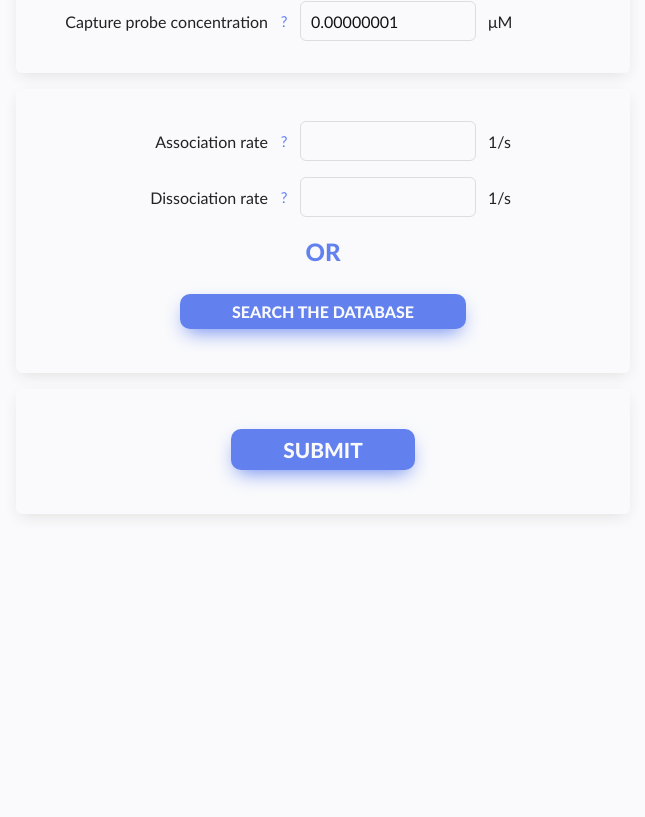
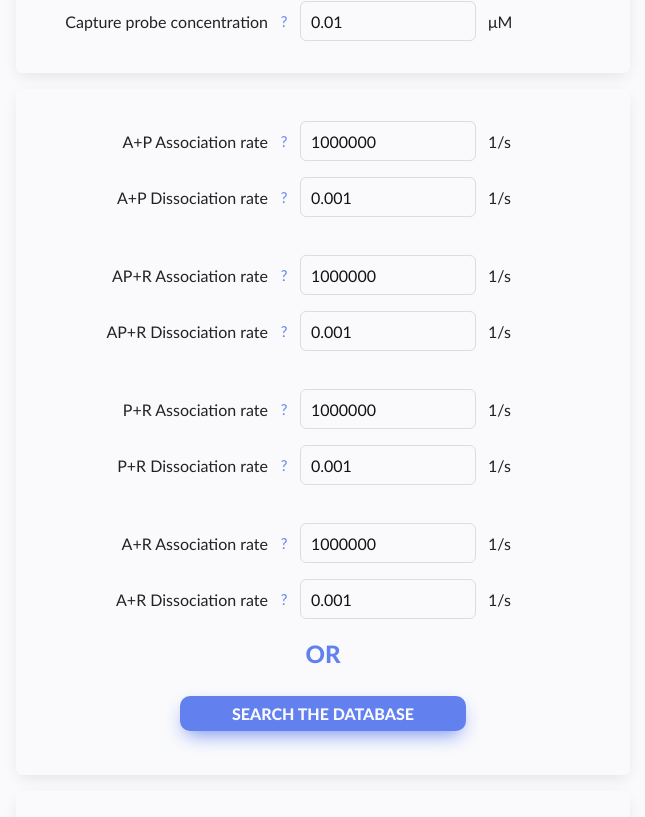
Before and after one commit to PauliusSasnauskas/igem-vilnius-2020-software, a React (Create React App) app in the folder frontend/: page / in a window 1280 px wide. Shown: the part 719-1536 px from the top of the page, without its empty margins (317-962 px from the left). Before the commit the page ends 1265 px from the top, so only its background shows below. Built offline with nearby package versions, Linux system fonts and the light colour scheme.

Commit message:
fix retrieving rates from database, change micro prefixes

```diff
--- a/frontend/src/LFAModelIndex.js
+++ b/frontend/src/LFAModelIndex.js
@@ -18,9 +18,9 @@ export default function LFAModelIndex(props) {
 	const [parameters, setParameters] = React.useState({
 		flowRate: "180",
 		diffusCoef: "0.0000000001",
-		aCoef: "0.00000001",
-		pCoef: "0.00000001",
-		rCoef: "0.00000001",
+		aCoef: "0.01",
+		pCoef: "0.01",
+		rCoef: "0.01",
 		assocRate1: "1000000",
 		dissocRate1: "0.001",
 		assocRate2: "1000000",
@@ -32,6 +32,7 @@ export default function LFAModelIndex(props) {
 	});
 
 	const setParameter = (parameter, value) => {
+		console.log("settingPar", parameter, value);
 		setParameters({ ...parameters, [parameter]: value })
 	};
 
@@ -58,7 +59,7 @@ export default function LFAModelIndex(props) {
 			body: JSON.stringify(request),
 		};
 
-		let debug = true;
+		let debug = false;
 		if (debug){
 			setRequest(request);
 			setData({time: 740, dist: 0.03457215, samplevol: 19.98});
@@ -83,8 +84,11 @@ export default function LFAModelIndex(props) {
 	}
 
 	const setRatesFromDb = (rates) => {
-		setParameter("assocRate", rates.assocRate);
-		setParameter("dissocRate", rates.dissocRate);
+		let newPars = {};
+		for (let rate in rates){
+			newPars = {...newPars, [rate]: rates[rate]};
+		}
+		setParameters({ ...parameters, ...newPars })
 	};
 
 	return (<>
@@ -154,17 +158,62 @@ export default function LFAModelIndex(props) {
 		<Container>
 			<Column>
 				<NumberInput
-					label="Association rate"
+					label="A+P Association rate"
 					unit="1/s"
-					parameterName="assocRate"
-					value={parameters.assocRate}
+					parameterName="assocRate1"
+					value={parameters.assocRate1}
 					setParameter={setParameter}
 					setOpenInfoPopup={setOpenInfoPopup} />
 				<NumberInput
-					label="Dissociation rate"
+					label="A+P Dissociation rate"
 					unit="1/s"
-					parameterName="dissocRate"
-					value={parameters.dissocRate}
+					parameterName="dissocRate1"
+					value={parameters.dissocRate1}
+					setParameter={setParameter}
+					setOpenInfoPopup={setOpenInfoPopup} />
+				<br /><br />
+				<NumberInput
+					label="AP+R Association rate"
+					unit="1/s"
+					parameterName="assocRate2"
+					value={parameters.assocRate2}
+					setParameter={setParameter}
+					setOpenInfoPopup={setOpenInfoPopup} />
+				<NumberInput
+					label="AP+R Dissociation rate"
+					unit="1/s"
+					parameterName="dissocRate2"
+					value={parameters.dissocRate2}
+					setParameter={setParameter}
+					setOpenInfoPopup={setOpenInfoPopup} />
+				<br /><br />
+				<NumberInput
+					label="P+R Association rate"
+					unit="1/s"
+					parameterName="assocRate3"
+					value={parameters.assocRate3}
+					setParameter={setParameter}
+					setOpenInfoPopup={setOpenInfoPopup} />
+				<NumberInput
+					label="P+R Dissociation rate"
+					unit="1/s"
+					parameterName="dissocRate3"
+					value={parameters.dissocRate3}
+					setParameter={setParameter}
+					setOpenInfoPopup={setOpenInfoPopup} />
+					<br /><br />
+				<NumberInput
+					label="A+R Association rate"
+					unit="1/s"
+					parameterName="assocRate4"
+					value={parameters.assocRate4}
+					setParameter={setParameter}
+					setOpenInfoPopup={setOpenInfoPopup} />
+				<NumberInput
+					label="A+R Dissociation rate"
+					unit="1/s"
+					parameterName="dissocRate4"
+					value={parameters.dissocRate4}
 					setParameter={setParameter}
 					setOpenInfoPopup={setOpenInfoPopup} />
 				<h2>OR</h2>
--- a/frontend/src/LFAModelResults.js
+++ b/frontend/src/LFAModelResults.js
@@ -59,16 +59,52 @@ export default function LFAModelIndex(props){
                     parameterName="rCoef"
                     setOpenInfoPopup={setOpenInfoPopup} />
                 <NumberOutput
-                    label="Association rate"
+                    label="A+P Association rate"
                     unit="1/s"
-                    value={request.assocRate}
-                    parameterName="assocRate"
+                    value={request.assocRate1}
+                    parameterName="assocRate1"
                     setOpenInfoPopup={setOpenInfoPopup} />
                 <NumberOutput
-                    label="Dissociation rate"
+                    label="A+P Dissociation rate"
                     unit="1/s"
-                    value={request.dissocRate}
-                    parameterName="dissocRate"
+                    value={request.dissocRate1}
+                    parameterName="dissocRate1"
+                    setOpenInfoPopup={setOpenInfoPopup} />
+                <NumberOutput
+                    label="AP+R Association rate"
+                    unit="1/s"
+                    value={request.assocRate2}
+                    parameterName="assocRate2"
+                    setOpenInfoPopup={setOpenInfoPopup} />
+                <NumberOutput
+                    label="AP+R Dissociation rate"
+                    unit="1/s"
+                    value={request.dissocRate2}
+                    parameterName="dissocRate2"
+                    setOpenInfoPopup={setOpenInfoPopup} />
+                <NumberOutput
+                    label="P+R Association rate"
+                    unit="1/s"
+                    value={request.assocRate3}
+                    parameterName="assocRate3"
+                    setOpenInfoPopup={setOpenInfoPopup} />
+                <NumberOutput
+                    label="P+R Dissociation rate"
+                    unit="1/s"
+                    value={request.dissocRate3}
+                    parameterName="dissocRate3"
+                    setOpenInfoPopup={setOpenInfoPopup} />
+                <NumberOutput
+                    label="A+R Association rate"
+                    unit="1/s"
+                    value={request.assocRate4}
+                    parameterName="assocRate4"
+                    setOpenInfoPopup={setOpenInfoPopup} />
+                <NumberOutput
+                    label="A+R Dissociation rate"
+                    unit="1/s"
+                    value={request.dissocRate4}
+                    parameterName="dissocRate4"
                     setOpenInfoPopup={setOpenInfoPopup} />
             </Column>
         </Container>
--- a/frontend/src/assets/db.js
+++ b/frontend/src/assets/db.js
@@ -28,12 +28,36 @@ const info = {
         desc: "Capture Probe Concentration is blah blah blah",
         anim: captureConc,
     },
-    assocRate: {
-        title: "Association Rate",
+    assocRate1: {
+        title: "Association Rate (A+P)",
         desc: "Association Rate is blah blah blah",
     },
-    dissocRate: {
-        title: "Dissociation Rate",
+    dissocRate1: {
+        title: "Dissociation Rate (A+P)",
+        desc: "Dissociation Rate is blah blah blah",
+    },
+    assocRate2: {
+        title: "Association Rate (AP+R)",
+        desc: "Association Rate is blah blah blah",
+    },
+    dissocRate2: {
+        title: "Dissociation Rate (AP+R)",
+        desc: "Dissociation Rate is blah blah blah",
+    },
+    assocRate3: {
+        title: "Association Rate (P+R)",
+        desc: "Association Rate is blah blah blah",
+    },
+    dissocRate3: {
+        title: "Dissociation Rate (P+R)",
+        desc: "Dissociation Rate is blah blah blah",
+    },
+    assocRate4: {
+        title: "Association Rate (A+R)",
+        desc: "Association Rate is blah blah blah",
+    },
+    dissocRate4: {
+        title: "Dissociation Rate (A+R)",
         desc: "Dissociation Rate is blah blah blah",
     },
     koffiDb: {
--- a/frontend/src/common/Autocomplete.js
+++ b/frontend/src/common/Autocomplete.js
@@ -1,28 +1,33 @@
 import React from 'react';
 
 export default function Autocomplete(props){
-    const { suggestions, selected, setSelected } = props;
+    const { suggestions, setSelected, childParam, disabled, filterCondition } = props;
+    const filterConditionF = (filterCondition === undefined) ? ()=>true : filterCondition;
 
     const [userFilter, setUserFilter] = React.useState("");
 
     const filteredSuggestions = userFilter === "" ? [] : suggestions.filter(
         (suggestion) => {
-			if (suggestion.partner_A === undefined || suggestion.partner_A === null) return false;
-			return suggestion.partner_A.toLowerCase().startsWith(userFilter.toLowerCase());
+            if (suggestion[childParam] === undefined || suggestion[childParam] === null) return false;
+            if (!filterConditionF(suggestion)) return false;
+			return suggestion[childParam].toLowerCase().startsWith(userFilter.toLowerCase());
 		}
-    );
+    ).map((suggestion)=>suggestion[childParam]) // get only name of partner
+    .filter((value, index, self)=>self.indexOf(value) === index); // filter out only unique
 
     const changeUserFilter = (e) => {
         setUserFilter(e.target.value);
 	};
 
-	const clickSuggestion = (ind) => {
-		setSelected(ind);
+	const clickSuggestion = (name) => {
+        setSelected(name);
+        setUserFilter("");
 	};
 
     return (
         <div className="searchBlock">
             <input
+                disabled={disabled}
                 type="search"
                 onChange={changeUserFilter}
                 value={userFilter}
@@ -33,8 +38,8 @@ export default function Autocomplete(props){
                 </div>
             : (<ul className="suggestions">
 				{filteredSuggestions.slice(0, 4).map((suggestion)=>(
-					<li key={suggestion.id} onClick={()=>clickSuggestion(suggestion.id)}>
-						{suggestion.partner_A}
+					<li key={suggestion} onClick={()=>clickSuggestion(suggestion)}>
+						{suggestion}
 					</li>
 				))}
 			</ul>)
--- a/frontend/src/common/KoffiDialog.js
+++ b/frontend/src/common/KoffiDialog.js
@@ -1,34 +1,31 @@
 import React, { useEffect } from 'react';
 import Autocomplete from './Autocomplete';
-import debugData from './debugKoffi';
+import Curtain from './Curtain';
+import Loader from './Loader';
+// import debugData from './debugKoffi';
+import textVals from './textVals';
 
 export default function KoffiDialog(props){
     const { setOpenKoffiDialog, setRatesFromDb, ...other } = props;
 
     const [koffiData, setKoffiData] = React.useState(undefined);
 
+    const [selectedFirst, setSelectedFirst] = React.useState(undefined);
+    const [selectedSecond, setSelectedSecond] = React.useState(undefined);
+
     const closePopup = () => {
         setOpenKoffiDialog(false);
     };
 
-    // TODO: call this function when rates found
-    const setRates = () => {
-        setRatesFromDb({
-            assocRate: 1000000,
-            dissocRate: 0.001,
+    const fetchData = async () => {
+		fetch(textVals.apiUrl + "koffi").then((result)=>{
+			return result.json();
+		}).then((data)=>{
+            setKoffiData(data);
         });
-    };
-
-    const fetchData = async () => {
-		// fetch(textVals.apiUrl + "koffi").then((result)=>{
-		// 	return result.json();
-		// }).then((data)=>{
-        //     console.log(data);
-        //     setKoffiData(data);
-        // });
 
         // DEBUG:
-        setKoffiData(debugData);
+        // setKoffiData(debugData);
     };
 
     const suggestions = koffiData === undefined ? [] : koffiData.results.map((item) => {
@@ -38,17 +35,61 @@ export default function KoffiDialog(props){
         return true;
     });
 
-    const setSelectedFirst = (id) => {
-        console.log(suggestions.find((x)=>(x.id === id)));
-    };
+    const checkFirst = (item) => item.partner_A === selectedFirst;
+
 
     useEffect(() => {
         fetchData();
     }, []);
 
+    const selectedItem = (selectedFirst === undefined || selectedSecond === undefined) ? undefined :
+            suggestions.filter((item)=>{
+                return item.partner_A === selectedFirst && item.partner_B === selectedSecond
+            });
+
+    const setCoeff = (number) => () => {
+        setRatesFromDb({
+            ["assocRate" + number]: selectedItem[0].kon,
+            ["dissocRate" + number]: selectedItem[0].koff,
+        });
+    };
+
+
     return (<div className="info koffiInfo" {...other}>
         <span onClick={closePopup}>✕</span>
         <h1>Get Rates from KoffiDB</h1>
-        {koffiData !== undefined ? <Autocomplete suggestions={suggestions} setSelected={setSelectedFirst} /> : null}
+        {koffiData !== undefined ?
+            (<div>
+                <div className="row">
+                    <Autocomplete
+                        suggestions={suggestions}
+                        childParam="partner_A"
+                        setSelected={setSelectedFirst} />
+                    <span>{selectedFirst ?? null}</span>
+                </div>
+                <div className="row">
+                    <Autocomplete
+                        disabled={selectedFirst === undefined}
+                        suggestions={suggestions}
+                        childParam="partner_B"
+                        setSelected={setSelectedSecond}
+                        filterCondition={checkFirst} />
+                    <span>{selectedSecond ?? null}</span>
+                </div>
+                <br />
+                {selectedItem !== undefined && selectedItem.length > 0 ? (<>
+                    <div className="coefficient">Association rate: {selectedItem[0].kon}</div>
+                    <div className="coefficient">Dissociation rate: {selectedItem[0].koff}</div>
+                    <br />
+                    <b>Set this as:</b>
+                    <button onClick={setCoeff(1)}>A+P</button>
+                    <button onClick={setCoeff(2)}>AP+R</button>
+                    <button onClick={setCoeff(3)}>P+R</button>
+                    <button onClick={setCoeff(4)}>A+R</button>
+                </>) : null}
+            </div>)
+        :
+            (<Loader visible />)
+        }
     </div>);
 }
--- a/frontend/src/style.scss
+++ b/frontend/src/style.scss
@@ -303,7 +303,7 @@ div.flexColumn {
         p {
             margin: 4px 30px;
         }
-        span {
+        & > span {
             align-self: flex-end;
             cursor: pointer;
             width: 24px;
@@ -316,7 +316,7 @@ div.flexColumn {
             margin-top: 0;
             text-align: center;
         }
-        &>div {
+        &>div:not(.loader) {
             margin-top: 24px;
             align-self: center;
             width: 450px;
@@ -332,9 +332,17 @@ div.flexColumn {
     }
 }
 
-.loader {
+.koffiInfo {
+    .row {
+        display: flex;
+        flex-direction: row;
+    }
+}
+
+.loader, .koffiInfo .loader {
     width: 96px;
     height: 96px;
+    align-self: center;
     background-size: cover;
     border-radius: $border-radius;
     transform: scale(0);
```
Also changed, not shown: 1 other file (tests, documents, lock files or other folders).
